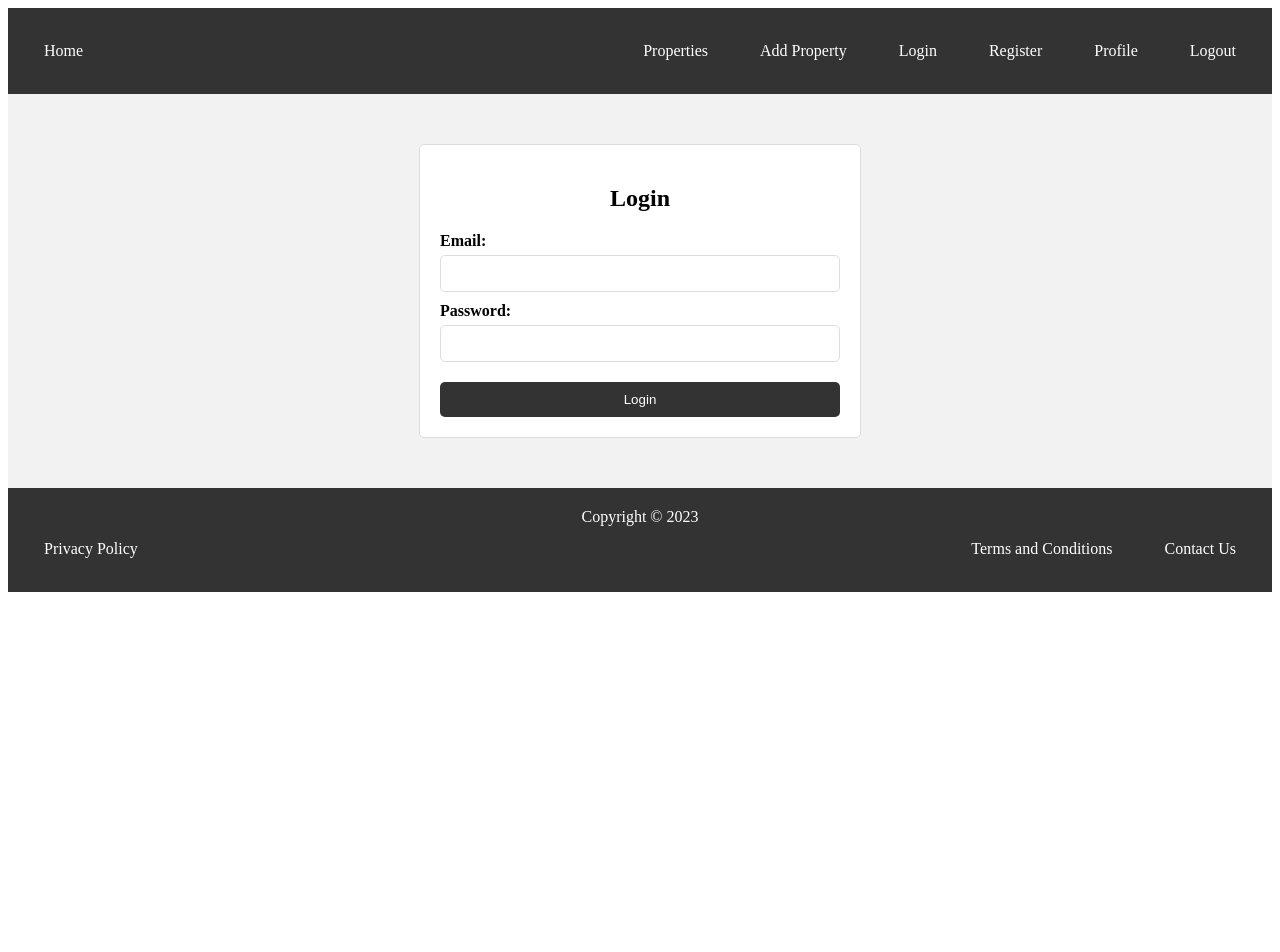
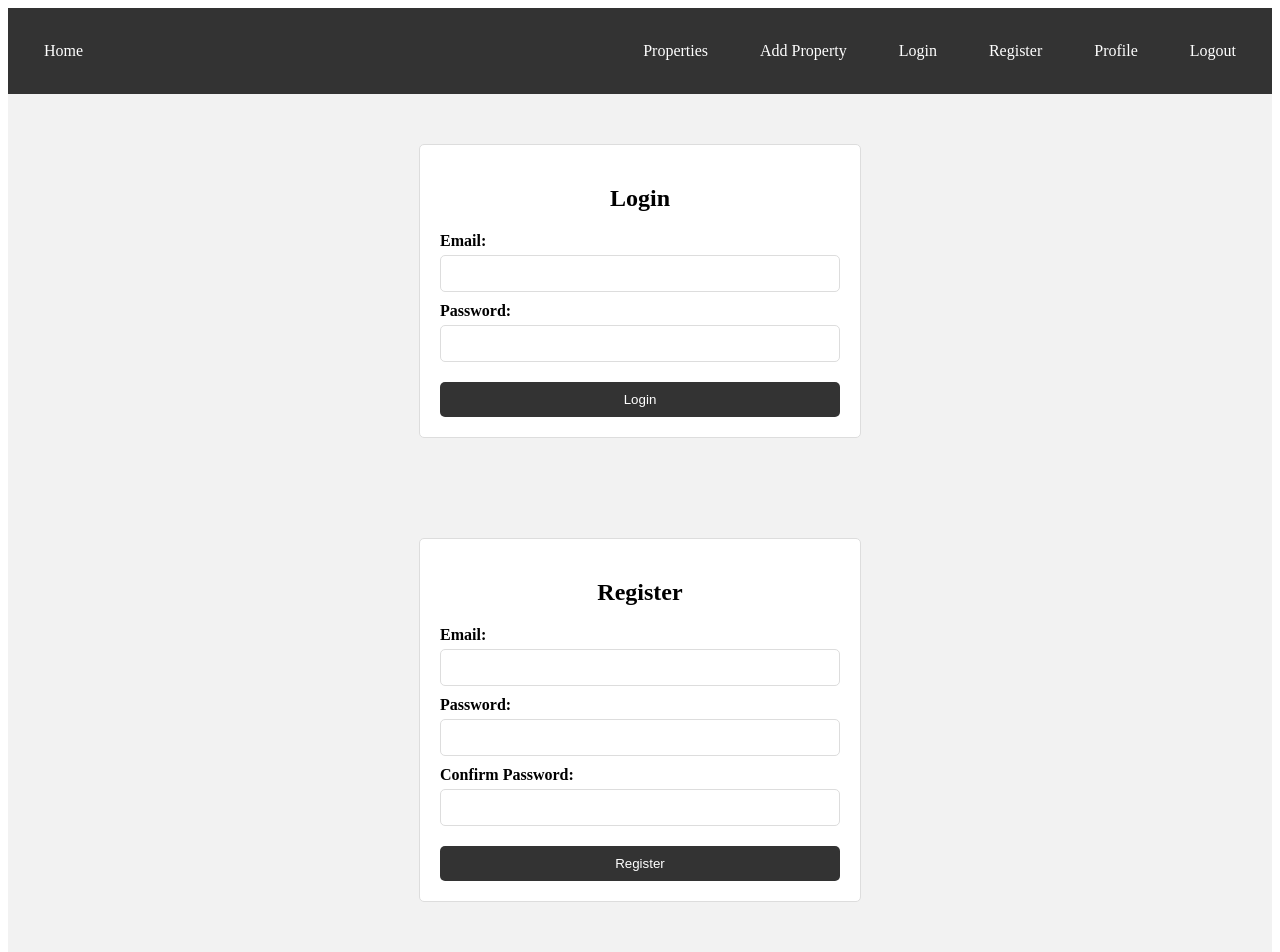
Before and after one commit to PetkovBG/reactjs-project, a React (Create React App) app in the folder client/: page /catalog/1 in a window 1280 px wide. Shown: the top 952 px of the page. Before the commit the page ends 800 px from the top, so only its background shows below. Built offline with nearby package versions, Linux system fonts and the light colour scheme.

Commit message:
Added register and catalog components

```diff
--- a/client/src/App.js
+++ b/client/src/App.js
@@ -1,6 +1,8 @@
 import { Footer } from "./components/Footer/Footer";
 import { Header } from "./components/Header/Header";
 import { Login } from "./components/Login/Login";
+import { Catalog } from "./components/Properties/Catalog";
+import { Register } from "./components/Register/Register";
 
 function App() {
   return (
@@ -8,6 +10,8 @@ function App() {
       <Header />
     <main>
       <Login />
+      <Register />
+      <Catalog />
     </main>
       <Footer />
     </div>
--- /dev/null
+++ b/client/src/components/Properties/Catalog.js
@@ -0,0 +1,31 @@
+import styles from './Catalog.module.css';
+
+export const Catalog = () => {
+    return (
+      <section className={styles.catalog}>
+      <h2>Real Estate Catalog</h2>
+      <div className={styles.card}>
+        <img src="https://upload.wikimedia.org/wikipedia/commons/thumb/7/7a/View_of_Empire_State_Building_from_Rockefeller_Center_New_York_City_dllu_%28cropped%29.jpg/800px-View_of_Empire_State_Building_from_Rockefeller_Center_New_York_City_dllu_%28cropped%29.jpg" alt="Real Estate Image" />
+        <h3>New York City</h3>
+        <p className={styles.price}>$1,000,000</p>
+        <p className={styles.location}>New York, NY</p>
+        <button className={styles.details}>Details</button>
+      </div>
+      <div className={styles.card}>
+        <img src="https://via.placeholder.com/150" alt="Real Estate Image" />
+        <h3>Real Estate Name</h3>
+        <p className={styles.price}>$800,000</p>
+        <p className={styles.location}>Los Angeles, CA</p>
+        <button className={styles.details}>Details</button>
+      </div>
+      <div className={styles.card}>
+        <img src="https://via.placeholder.com/150" alt="Real Estate Image" />
+        <h3>Real Estate Name</h3>
+        <p className={styles.price}>$500,000</p>
+        <p className={styles.location}>Chicago, IL</p>
+        <button className={styles.details}>Details</button>
+      </div>
+    </section>
+
+    );
+}
--- /dev/null
+++ b/client/src/components/Properties/Catalog.module.css
@@ -0,0 +1,71 @@
+.catalog {
+    width: 100%;
+    max-width: 1200px;
+    margin: 0 auto;
+    padding: 30px;
+  }
+
+  .catalog h2 {
+    text-align: center;
+    margin-bottom: 20px;
+  }
+
+  .card {
+    width: calc(33.33% - 20px);
+    margin: 0 10px;
+    padding: 20px;
+    background-color: #fff;
+    border: 1px solid #ddd;
+    border-radius: 5px;
+    box-shadow: 2px 2px 5px rgba(0, 0, 0, 0.1);
+    transition: box-shadow 0.3s ease;
+  }
+
+  .card:hover {
+    box-shadow: 2px 2px 10px rgba(0, 0, 0, 0.2);
+  }
+
+  .card img {
+    display: block;
+    width: 100%;
+    height: auto;
+    margin-bottom: 10px;
+  }
+
+  .card h3 {
+    font-size: 1.2rem;
+    margin-bottom: 10px;
+  }
+
+  .card p {
+    font-size: 1rem;
+    margin-bottom: 5px;
+  }
+
+  .card .price {
+    font-weight: bold;
+    color: #007bff;
+  }
+
+  .card .location {
+    font-style: italic;
+  }
+
+  .card .details {
+    display: block;
+    margin: 10px auto 0;
+    padding: 10px 20px;
+    border: none;
+    border-radius: 5px;
+    background-color: #007bff;
+    color: #fff;
+    font-size: 1rem;
+    font-weight: bold;
+    text-align: center;
+    cursor: pointer;
+    transition: background-color 0.3s ease;
+  }
+
+  .card .details:hover {
+    background-color: #0062cc;
+  }
--- /dev/null
+++ b/client/src/components/Register/Register.js
@@ -0,0 +1,22 @@
+import styles from './Register.module.css';
+
+export const Register = () => {
+
+return (
+    <section className={styles.register}>
+    <div className={styles.container}>
+      <form>
+        <h2>Register</h2>
+        <label htmlFor="email">Email:</label>
+        <input type="email" id="email" name="email" required />
+        <label htmlFor="password">Password:</label>
+        <input type="password" id="password" name="password" required />
+        <label htmlFor="confirm-password">Confirm Password:</label>
+        <input type="password" id="confirm-password" name="confirm-password" required />
+        <button type="submit">Register</button>
+      </form>
+    </div>
+  </section>
+);
+
+}
--- /dev/null
+++ b/client/src/components/Register/Register.module.css
@@ -0,0 +1,53 @@
+.register {
+    background-color: #f2f2f2;
+    padding: 50px 0;
+  }
+
+  .container {
+    max-width: 400px;
+    margin: 0 auto;
+    padding: 20px;
+    border: 1px solid #ddd;
+    border-radius: 5px;
+    background-color: #fff;
+  }
+
+  h2 {
+    text-align: center;
+  }
+
+  label {
+    display: block;
+    margin-top: 10px;
+    font-weight: bold;
+  }
+
+  input {
+    display: block;
+    width: 100%;
+    padding: 10px;
+    margin-top: 5px;
+    border: 1px solid #ddd;
+    border-radius: 5px;
+    box-sizing: border-box;
+  }
+
+  button[type="submit"] {
+    display: block;
+    margin-top: 20px;
+    padding: 10px;
+    border: none;
+    border-radius: 5px;
+    background-color: #333;
+    color: #fff;
+    cursor: pointer;
+    width: 100%;
+  }
+
+  button[type="submit"]:hover {
+    background-color: #555;
+  }
+
+  button[type="submit"]:active {
+    background-color: #222;
+  }
```
